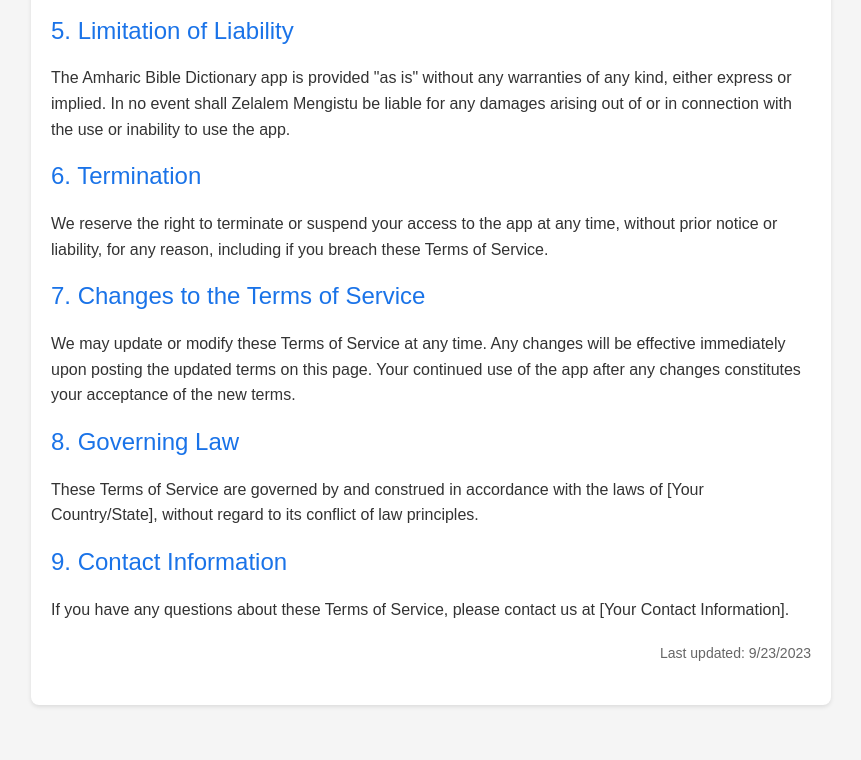
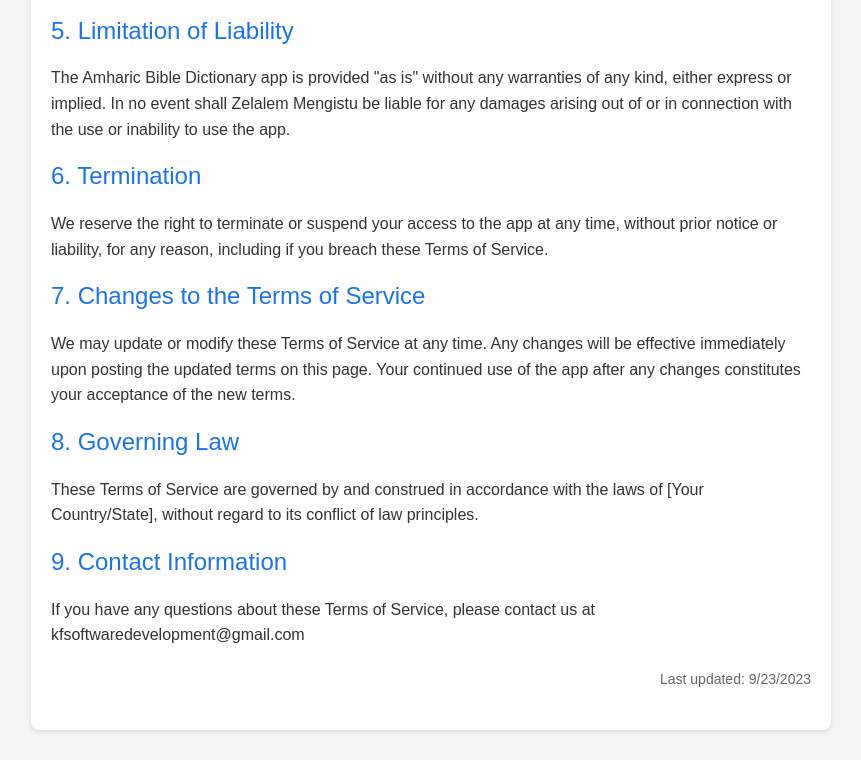
Before and after one commit to Abenezerfikadu/amharic_bible_dictionary_terms_of_service, a plain HTML site: page index.html in a window 1280 px wide. Shown: the part 842-1602 px from the top of the page, without its empty margins (209-1070 px from the left). Before the commit the page ends 1577 px from the top, so only its background shows below. Drawn offline with nearby package versions, Linux system fonts and the light colour scheme.

Commit message:
Update index.html

```diff
--- a/index.html
+++ b/index.html
@@ -103,7 +103,7 @@
 
     <h2>9. Contact Information</h2>
     <p>
-      If you have any questions about these Terms of Service, please contact us at [Your Contact Information].
+      If you have any questions about these Terms of Service, please contact us at kfsoftwaredevelopment@gmail.com
     </p>
 
     <p class="last-updated text-right">Last updated: 9/23/2023</p>
```
